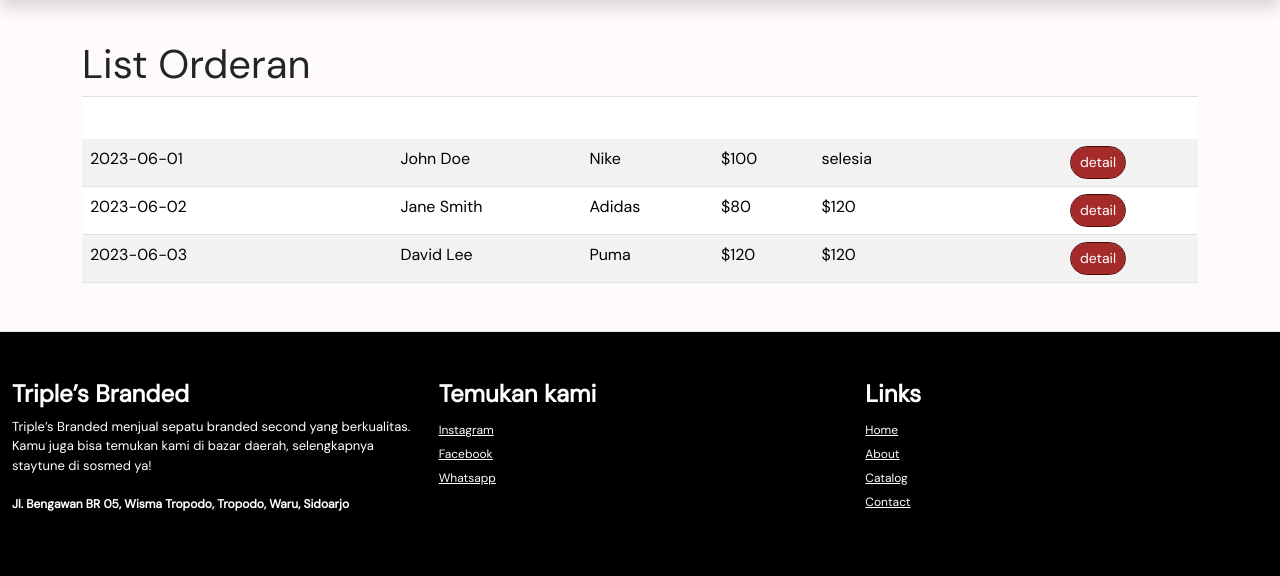
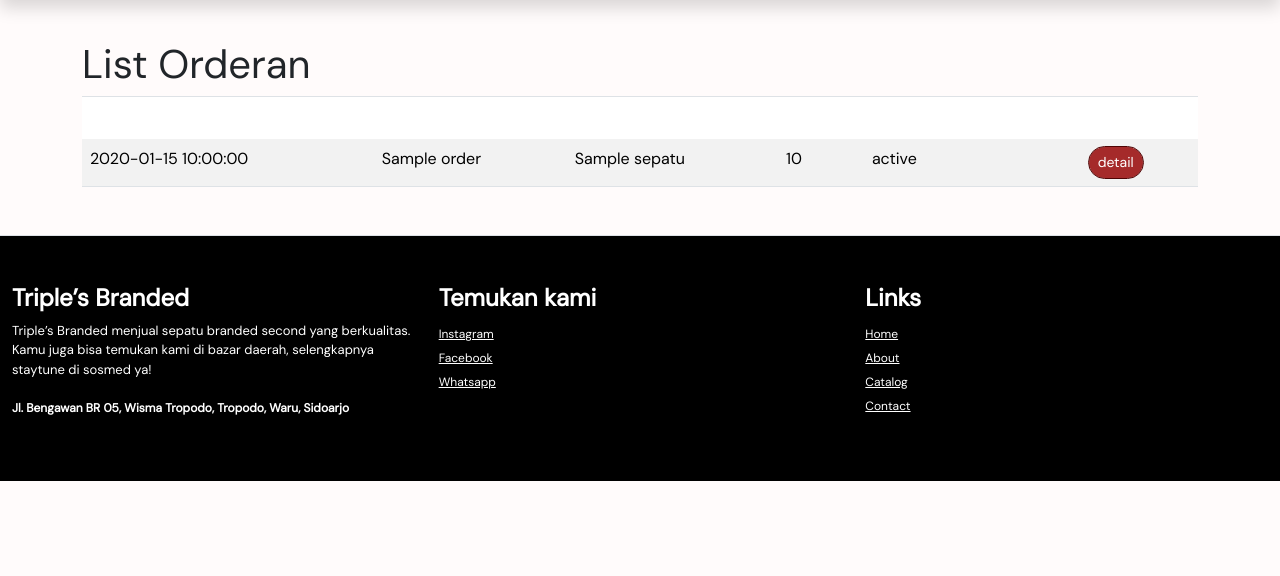
Before and after one commit to dejauls/project_UMKM, a Python web app: template templates/transaksi_admin.html in a window 1280 px wide. Shown: the part 60-636 px from the top of the page. Run offline with Jinja, Linux system fonts and the light colour scheme; the template is opened without the code that fills it: most values are stand-ins (such as "Sample title", 1, 10 or a date in 2020); some libraries are stand-ins or nearby versions.

Commit message:
tambahan

```diff
--- a/templates/transaksi_admin.html
+++ b/templates/transaksi_admin.html
@@ -299,50 +299,26 @@
                     <th class="text-white">Tanggal Pemesanan</th>
                     <th class="text-white">Nama User</th>
                     <th class="text-white">Sepatu </th>
-                    <th class="text-white">Total   </th>
+                    <th class="text-white">Total </th>
                     <th class="text-white">Status Pesanan</th>
                     <th class="text-white">Aksi</th>
                 </tr>
             </thead>
             <tbody>
+                {% for order in orders %}
                 <tr>
-                    <td>2023-06-01</td>
-                    <td>John Doe</td>
-                    <td>Nike</td>
-                    <td>$100</td>
-                    <td>selesia</td>
-                    <td>
-                        <a href="editkatalog.html" type="button" class="btn btn-sm btn-hei rounded-5">
-                            detail
-                        </a>
-                    </td>
-
-                </tr>
-                <tr>
-                    <td>2023-06-02</td>
-                    <td>Jane Smith</td>
-                    <td>Adidas</td>
-                    <td>$80</td>
-                    <td>$120</td>
-                    <td>
-                        <a href="editkatalog.html" type="button" class="btn btn-sm btn-hei rounded-5">
-                            detail
-                        </a>
-                    </td>
-
-                </tr>
-                <tr>
-                    <td>2023-06-03</td>
-                    <td>David Lee</td>
-                    <td>Puma</td>
-                    <td>$120</td>
-                    <td>$120</td>
+                    <td>{{ order.tanggal }}</td>
+                    <td>{{ order.nama_user }}</td>
+                    <td>{{ order.sepatu }}</td>
+                    <td>{{ order.total }}</td>
+                    <td>{{ order.status }}</td>
                     <td>
                         <a href="editkatalog.html" type="button" class="btn btn-sm btn-hei rounded-5">
                             detail
                         </a>
                     </td>
                 </tr>
+                {% endfor %}
             </tbody>
         </table>
     </div>
```
Also changed, not shown: templates/daftar_user.html (+7 -23 lines).
